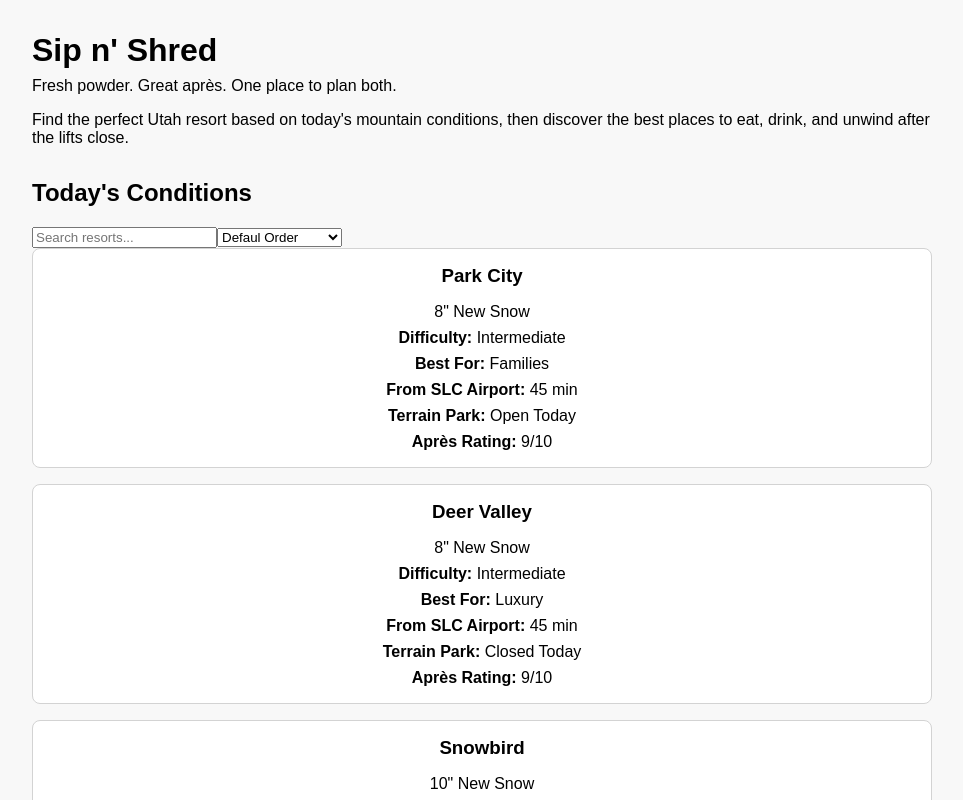
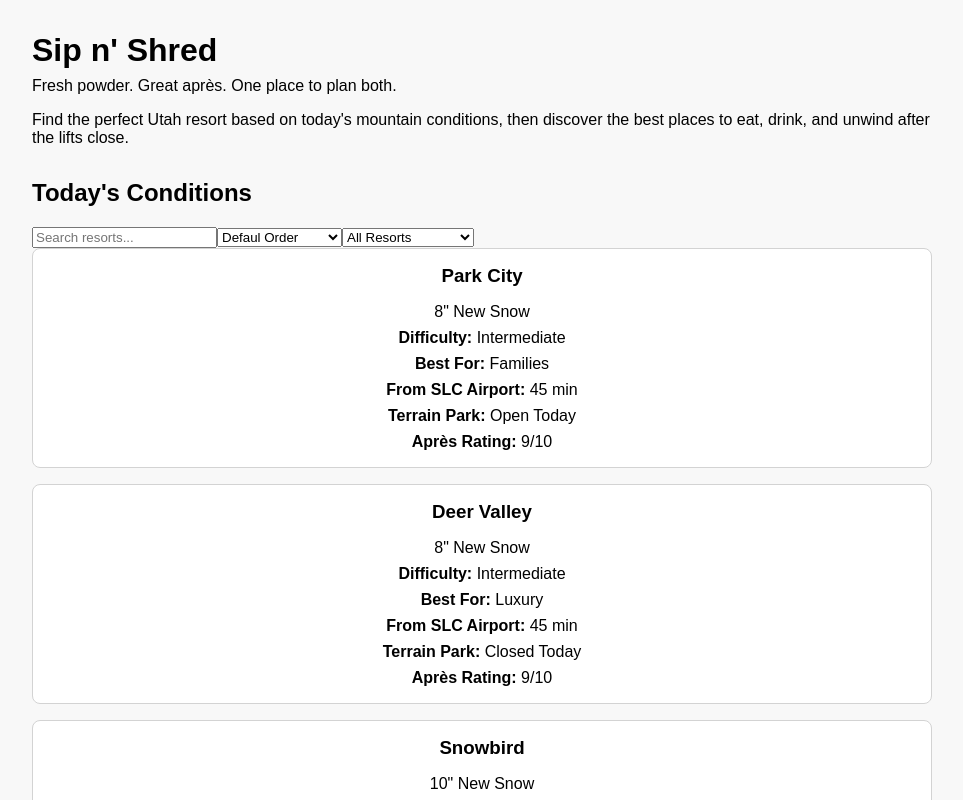
Before and after one commit to Christian-Hermann/sip-n-shred, a React app in the folder frontend/: page / in a window 1280 px wide. Shown: the top 800 px of the page, without its empty margins (158-1121 px from the left). Built offline with nearby package versions, Linux system fonts and the light colour scheme; the HTML template or start-up script is replaced by a standard one.

Commit message:
Add terrain park resort feature

```diff
--- a/frontend/src/App.jsx
+++ b/frontend/src/App.jsx
@@ -7,10 +7,18 @@ import { useState } from "react";
 function App() {
   const [searchTerm, setSearchTerm] = useState("");
   const [sortOption, setSortOption] = useState("");
+  const [filterOption, setFilterOption] = useState("all");
 
-  const filteredResorts = resorts.filter((resort) =>
-    resort.name.toLowerCase().includes(searchTerm.toLowerCase())
-  );
+  const filteredResorts = resorts.filter((resort) => {
+    const matchesSearch = resort.name
+      .toLowerCase()
+      .includes(searchTerm.toLowerCase());
+
+    const matchesFilter = filterOption === "all" || resort.hasTerrainPark;
+
+    return matchesSearch && matchesFilter;
+  });
+
   const sortedResorts = [...filteredResorts];
   if (sortOption === "snow") {
     sortedResorts.sort((a, b) => b.newSnow - a.newSnow);
@@ -57,6 +65,14 @@ function App() {
           <option value="alphabetical">A - Z</option>
         </select>
 
+        <select
+          value={filterOption}
+          onChange={(event) => setFilterOption(event.target.value)}
+        >
+          <option value="all">All Resorts</option>
+          <option value="terrainPark">Terrain Parks Only</option>
+        </select>
+
         <ResortList resorts={sortedResorts} />
       </section>
 
```
